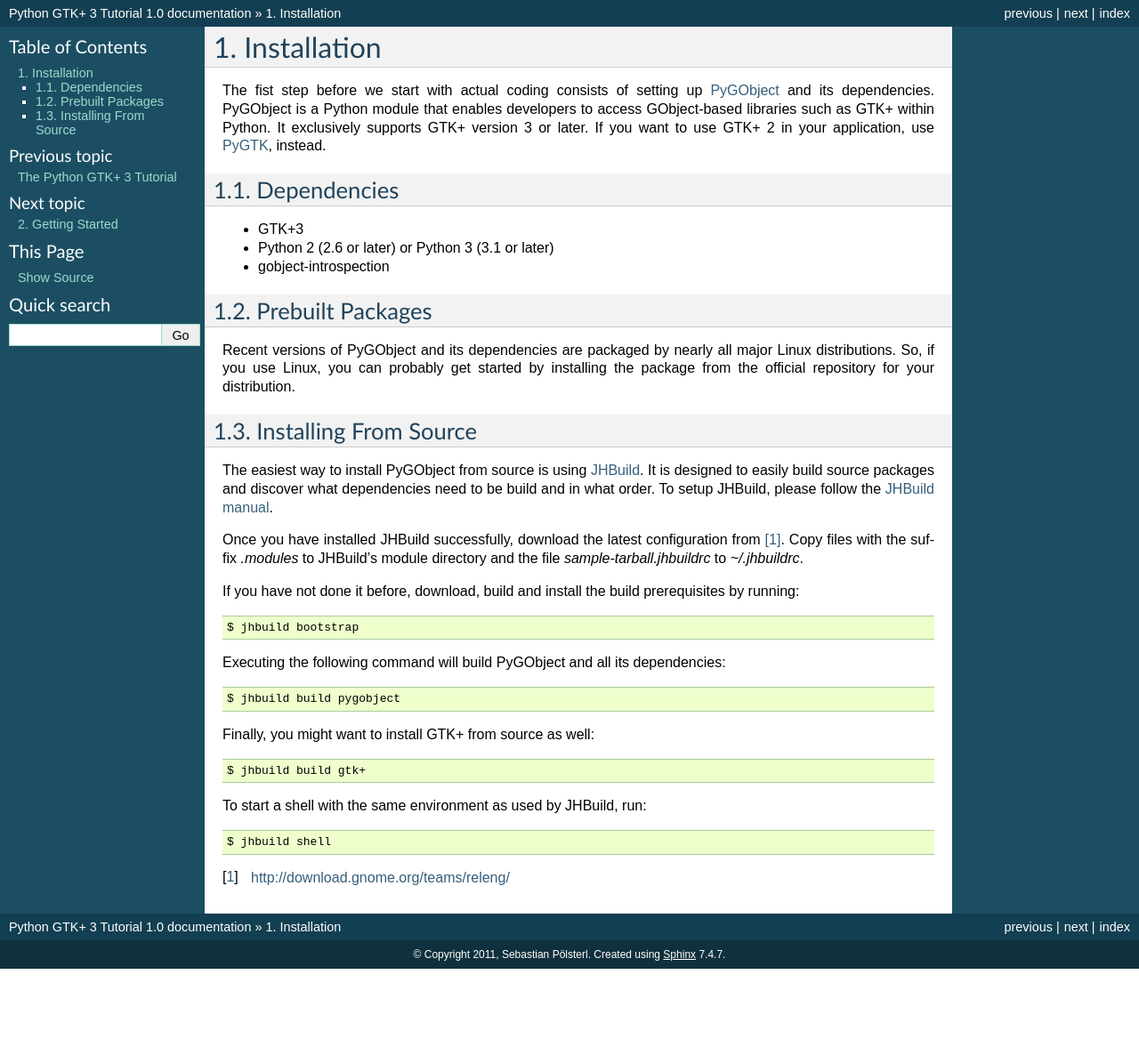
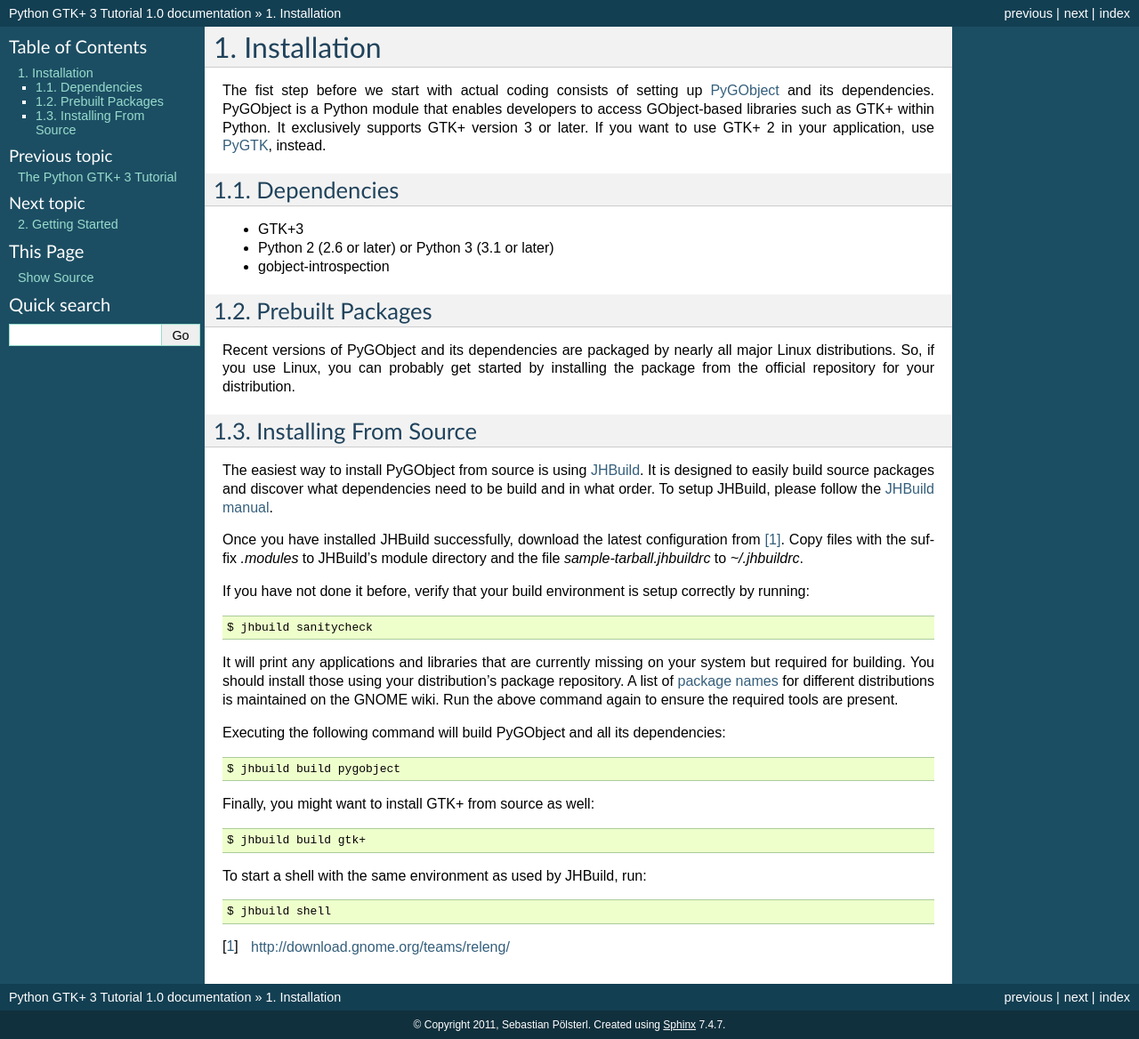
Before and after one commit to sebp/PyGObject-Tutorial, a Sphinx documentation site: the page built from source/install.txt, in a window 1280 px wide. Shown: the whole page at 89% size. Built offline with Sphinx 7.4.7, drawn with Linux system fonts in a browser that asks for light colours; before the commit the page ends 1089 px from its top, so only the background shows below that.

Commit message:
Recommend using sanitycheck instead of bootstrap
It is no longer recommended to use bootstrap and instead install
the missing packages via the distribution's repository.

http://git.gnome.org/browse/jhbuild/commit/?id=dc264b9f3a1eaaf41c5d977d0b056e12773cc148

```diff
--- a/source/install.txt
+++ b/source/install.txt
@@ -35,9 +35,16 @@
 [#]_. Copy files with the suffix `.modules` to JHBuild's module directory and the file
 `sample-tarball.jhbuildrc` to `~/.jhbuildrc`.
 
-If you have not done it before, download, build and install the build prerequisites by running::
+If you have not done it before, verify that your build environment is setup correctly
+by running::
 
-    $ jhbuild bootstrap
+    $ jhbuild sanitycheck
+
+It will print any applications and libraries that are currently missing on your
+system but required for building. You should install those using your distribution's
+package repository. A list of `package names <http://live.gnome.org/JhbuildDependencies>`_
+for different distributions is maintained on the GNOME wiki.
+Run the above command again to ensure the required tools are present.
 
 Executing the following command will build PyGObject and all its dependencies::
 
```
